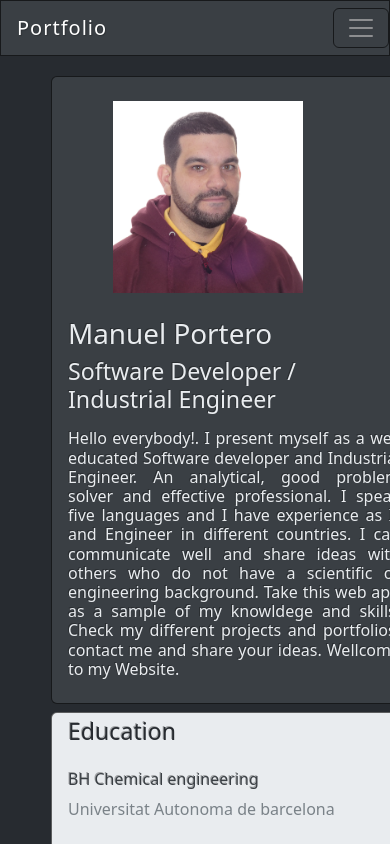
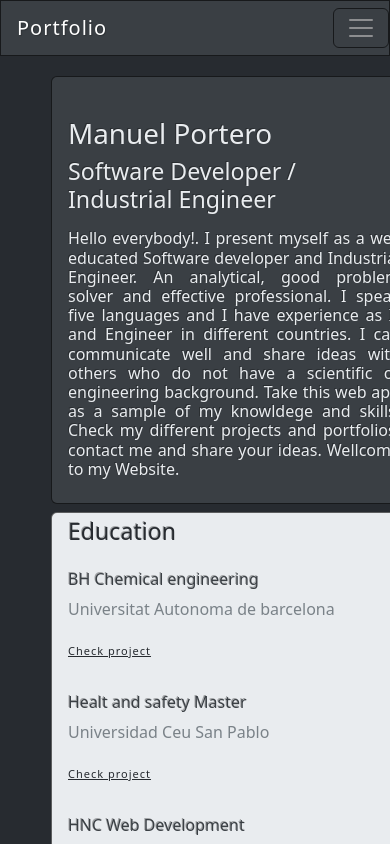
Before and after one commit to SteelTitansax/profesionalwebsiteMPL, a Next.js app: page / in a window 390 px wide. Shown: the top 844 px of the page. Built offline with nearby package versions, Linux system fonts and the light colour scheme; a small style sheet from the web is missing.

Commit message:
Update global.css

```diff
--- a/global.css
+++ b/global.css
@@ -525,11 +525,7 @@ a {
     }
 
     .img-fluid {
-        max-width: 100%;
-        height: 200px;
-        padding-top: 8px;
-        padding-left: 45px;
-        display: flex;
+        display: none;
     }
 
     #hire-button{
@@ -544,7 +540,7 @@ a {
         flex: 1 1 auto;
         padding: 0rem 1rem;
         margin-top:5px!important;
-        height: 720px;
+        height: 520px;
     }
     .card-body-skillsReact{
         -moz-box-flex: 1;
```
